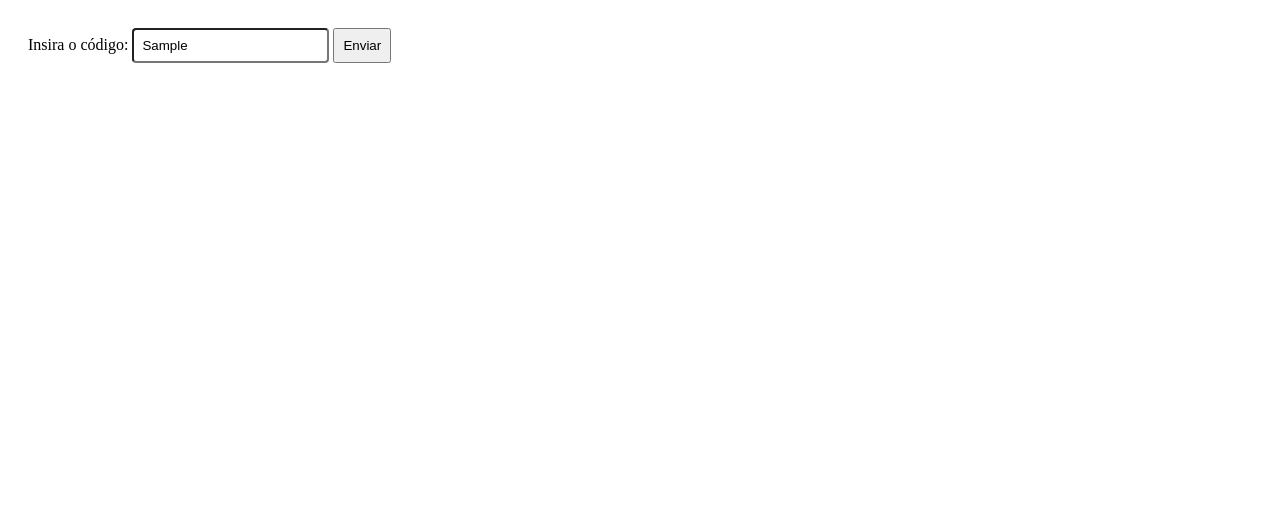
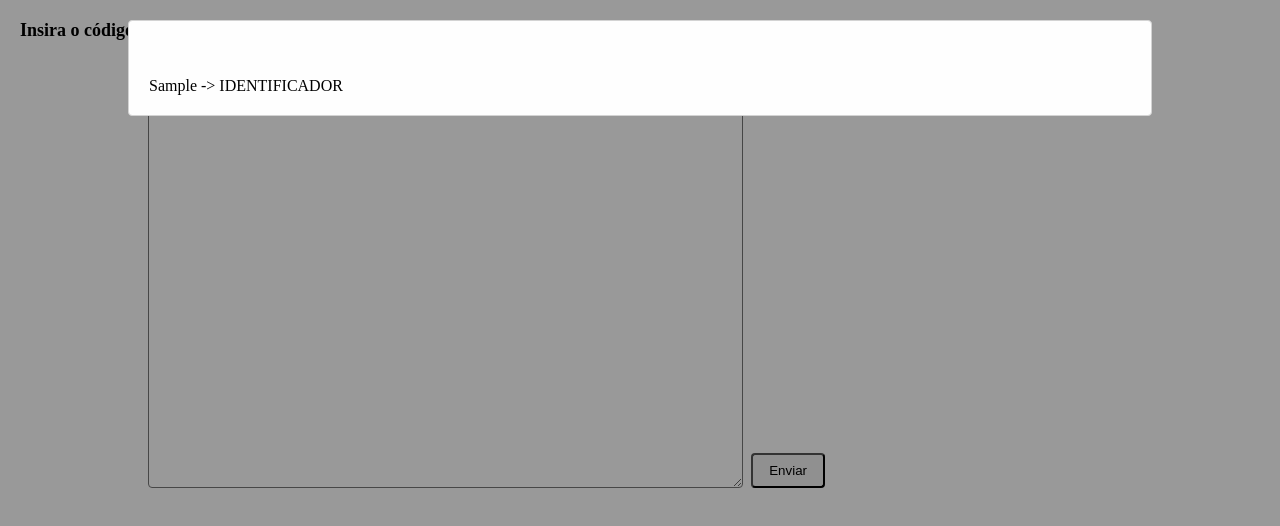
Before and after one commit to GabrielaSinastre/Atividades-Compiladores, a plain HTML site: page Atv02-LALG/index.html in a window 1280 px wide. Both pictures are taken after typing "Sample" into the empty fields and a click on the button "Enviar". Drawn offline with Linux system fonts and the light colour scheme.

Commit message:
feat: change alert to modal

```diff
--- /dev/null
+++ b/Atv02-LALG/index.css
@@ -0,0 +1,41 @@
+* {
+    margin: 0;
+    padding: 0;
+    box-sizing: border-box;
+}
+
+button {
+    cursor: pointer;
+    border-radius: 4px;
+}
+
+label {
+    font-size: 18px;
+    font-weight: 600;
+}
+
+#modal {
+    display: none;
+    position: fixed;
+    z-index: 1;
+    padding-top: 20px;
+    left: 0;
+    top: 0;
+    width: 100%;
+    height: 100%;
+    overflow: auto;
+    background-color: rgba(0,0,0,0.4); /* Black w/ opacity */
+}
+
+.content {
+    background-color: #fefefe;
+    margin: auto;
+    padding: 20px;
+    border-radius: 4px;
+    border: 1px solid lightgray;
+    width: 80%;
+    display: flex;
+    white-space: pre-line;
+    max-height: 70%;
+    overflow-y: scroll;
+}
--- a/Atv02-LALG/index.html
+++ b/Atv02-LALG/index.html
@@ -5,15 +5,22 @@
     <meta http-equiv="X-UA-Compatible" content="IE=edge">
     <meta name="viewport" content="width=device-width, initial-scale=1.0">
     <title>Document</title>
+    <link rel="stylesheet" href="index.css">
     <script src="index.js"></script>
 </head>
-<body style="padding: 20px">
-    <form onsubmit="calculateInput(event)">
-        <label>
+<body style="padding: 20px;">
+    <form style="width: 100%;" onsubmit="calculateInput(event)">
+        <label style="width: 80%; display: flex; gap: 8px;">
             Insira o código:
-            <input style="padding: 8px; border-radius: 4px;" />
-            <button type="submit" style="padding: 8px"> Enviar</button>
+            <textarea style="padding: 8px; border-radius: 4px; width: 60%" rows="30"></textarea>
+            <button type="submit" style="padding: 8px 16px; align-self: end; height: fit-content"> Enviar</button>
         </label>
     </form>
+
+    <div id="modal">
+        <div class="content">
+
+        </div>
+    </div>
 </body>
 </html>
--- a/Atv02-LALG/index.js
+++ b/Atv02-LALG/index.js
@@ -5,7 +5,7 @@ const reserved = [
 ];
 
 const simbols = [
-    '>', '<', '<>', '<=', '>=', ':=', '=', ';', ','
+    '>', '<', '<>', '<=', '>=', ':=', '=', ';', ',', '(', ')'
 ];
 
 const comments = [
@@ -34,30 +34,56 @@ function isNumber(codeSplited) {
     return !isNaN(Number(codeSplited));
 }
 
-function isIdentifier(str) {
-    return (/[a-zA-Z]/).test(str);
+function isIdentifier(codeSplited) {
+    return (/[a-zA-Z]/).test(codeSplited);
 };
 
-function IdentifierHasMaxLength(str) {
-    return str.length > 15;
+function IdentifierHasMaxLength(codeSplited) {
+    return codeSplited.length > 15;
 };
 
+function NumberHasMaxLength(codeSplited) {
+    return codeSplited.length > 20;
+};
+
+function getInputValue() {
+    return document.querySelector('textarea').value;
+}
+
+// Split code inputed and open modal if result lexical
 function calculateInput(e) {
     if (e) e.preventDefault();
-    const str = document.querySelector('input').value;
+    const str = getInputValue();
+
     const strSplited = splitCode(str);
     let message = '';
     for (let i = 0; i < strSplited.length; i++) {
         const char = strSplited[i];
-        if (isNumber(char)) message = message.concat('\n', `${char} -> NÚMERO`);
-        else if (isReserved(char)) message = message.concat('\n', `${char} -> PALAVRA RESERVADA`);
-        else if (isSimbol(char)) message = message.concat('\n', `${char} -> É UM SÍMBOLO`);
+        if (isNumber(char)) {
+            if (NumberHasMaxLength(char)) message = message.concat('\n\n', `ERRO: ${char} -> NUMERO PRECISA TER NO MÁXIMO 20 CARACTERES`);
+            else message = message.concat('\n\n', `${char} -> NÚMERO`);
+        }
+        else if (isReserved(char)) message = message.concat('\n\n', `${char} -> PALAVRA RESERVADA`);
+        else if (isSimbol(char)) message = message.concat('\n\n', `${char} -> É UM SÍMBOLO`);
         else if (isIdentifier(char)) {
-            if (IdentifierHasMaxLength(str)) message = message.concat('\n', `ERRO: ${char} -> IDENTIFICADOR PRECISA TER NO MÁXIMO 15 CARACTERES`);
-            else message = message.concat('\n', `${char} -> IDENTIFICADOR`);
+            if (IdentifierHasMaxLength(char)) message = message.concat('\n\n', `ERRO: ${char} -> IDENTIFICADOR PRECISA TER NO MÁXIMO 15 CARACTERES`);
+            else message = message.concat('\n\n', `${char} -> IDENTIFICADOR`);
         }
     }
 
-    window.alert(message);
+    const modal = document.getElementById('modal');
+    const content = document.querySelector('.content');
+    content.innerHTML = message;
+    modal.style.display = 'block';
     return message;
 };
+
+
+// Close modal when click outside
+window.onclick = function(event) {
+    const modal = document.getElementById('modal');
+
+    if (event.target == modal) {
+      modal.style.display = "none";
+    }
+  }
```
